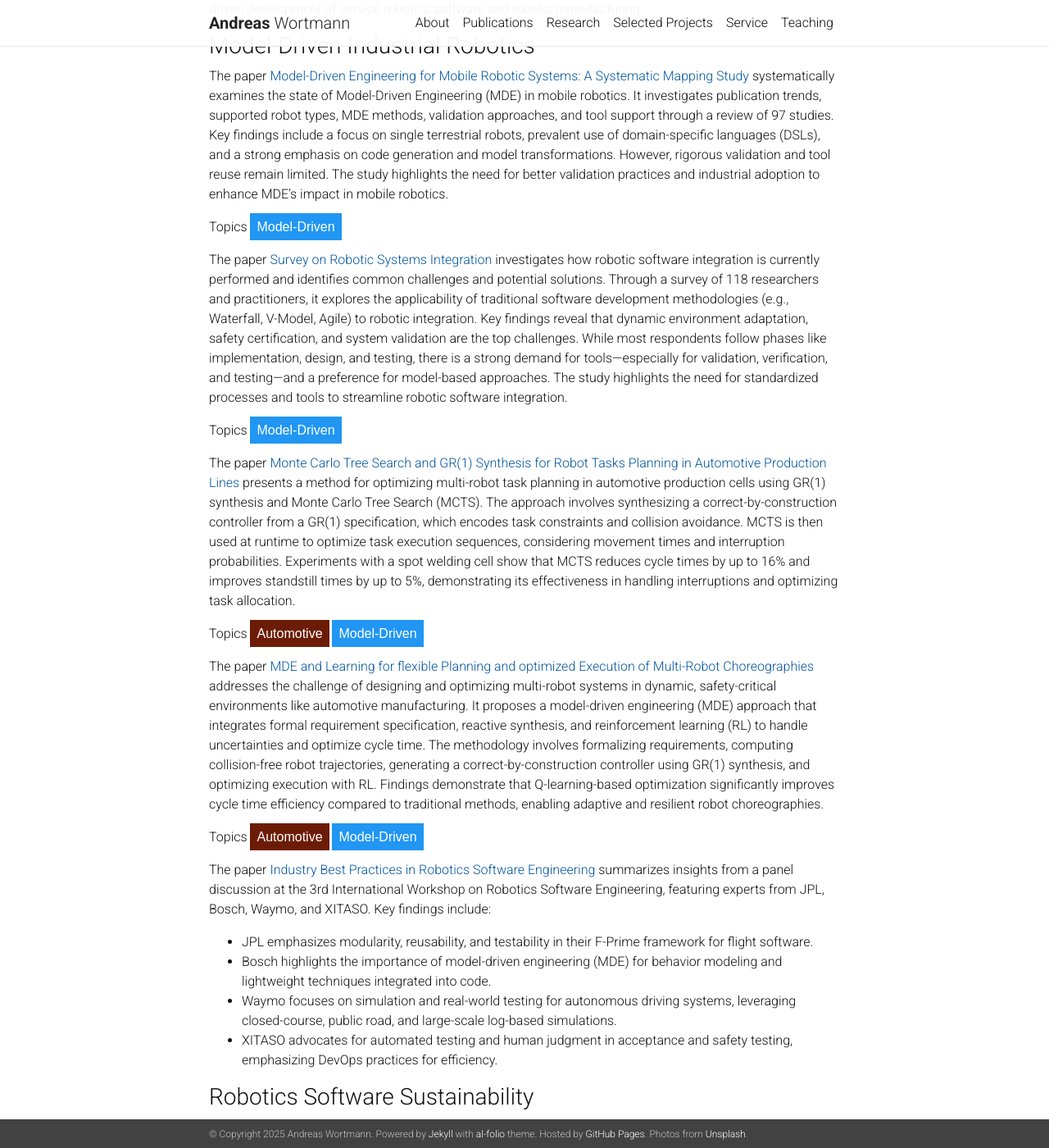
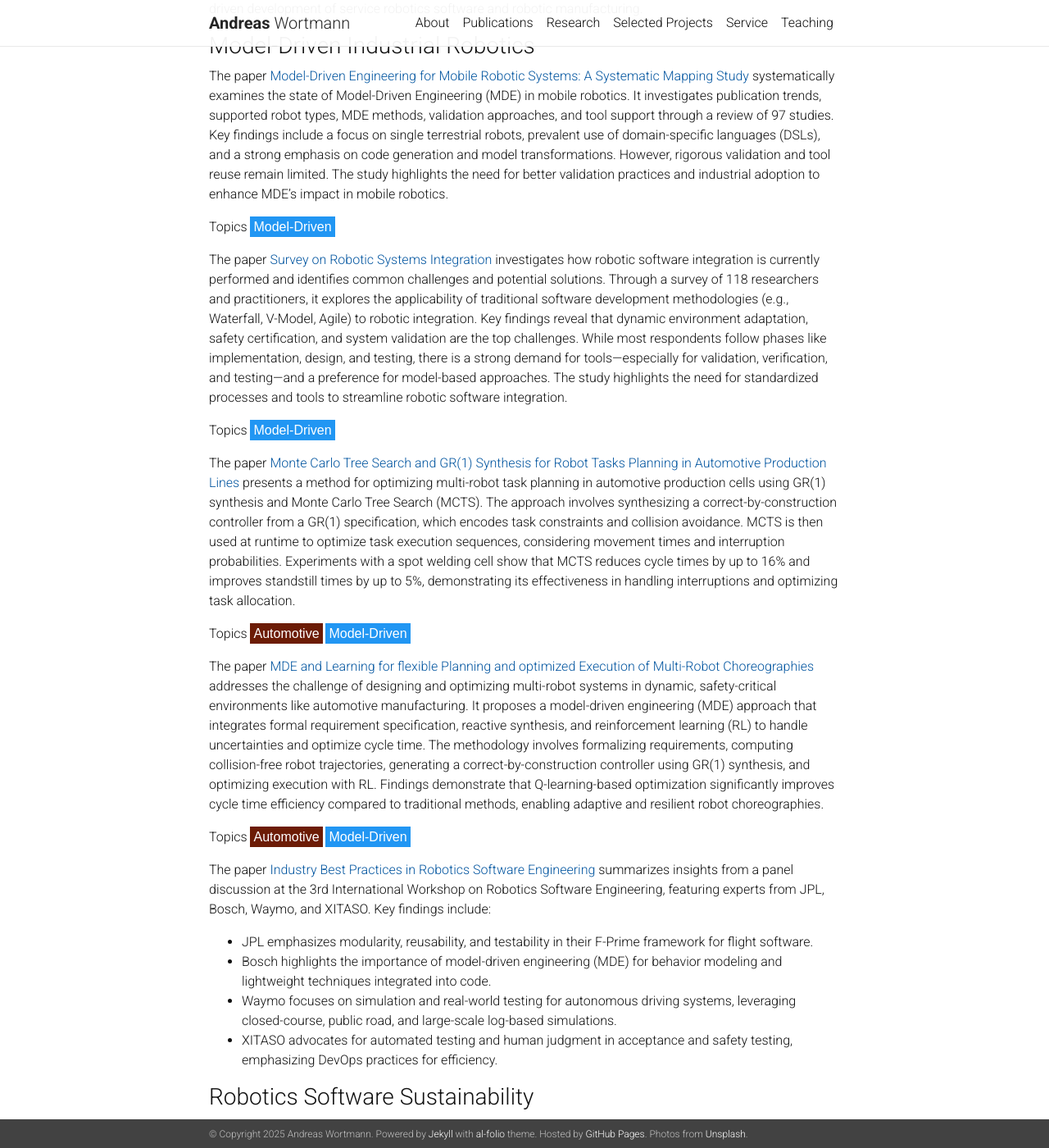
Before and after one commit to awortmann/awortmann.github.io, a Jekyll site: the page built from _pages/research/robotics.md, in a window 1280 px wide and 1400 px high, scrolled down 385 px. Shown: the whole window at 82% size. Built offline with Jekyll 4.4.1, drawn with Linux system fonts in a browser that asks for light colours; nearby versions of some CDN libraries; a style sheet for code colours, icons or effects is not loaded.

Commit message:
Minor update

```diff
--- a/_sass/_base.scss
+++ b/_sass/_base.scss
@@ -229,7 +229,7 @@ footer.sticky-bottom {
 // Labels
 .label {
   color: white;
-  padding: 8px;
+  padding: 4px;
   font-family: Arial;
 }
 
```
